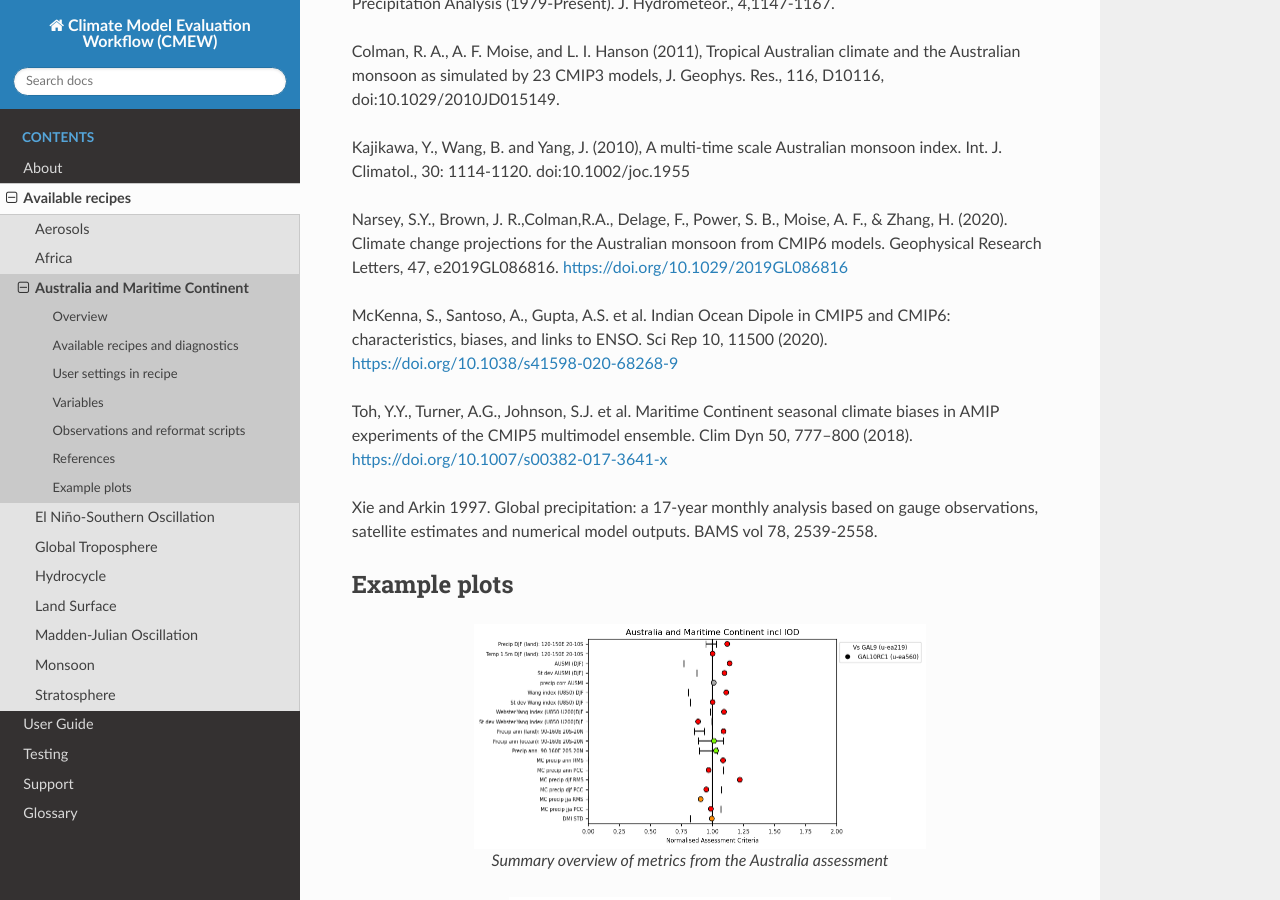
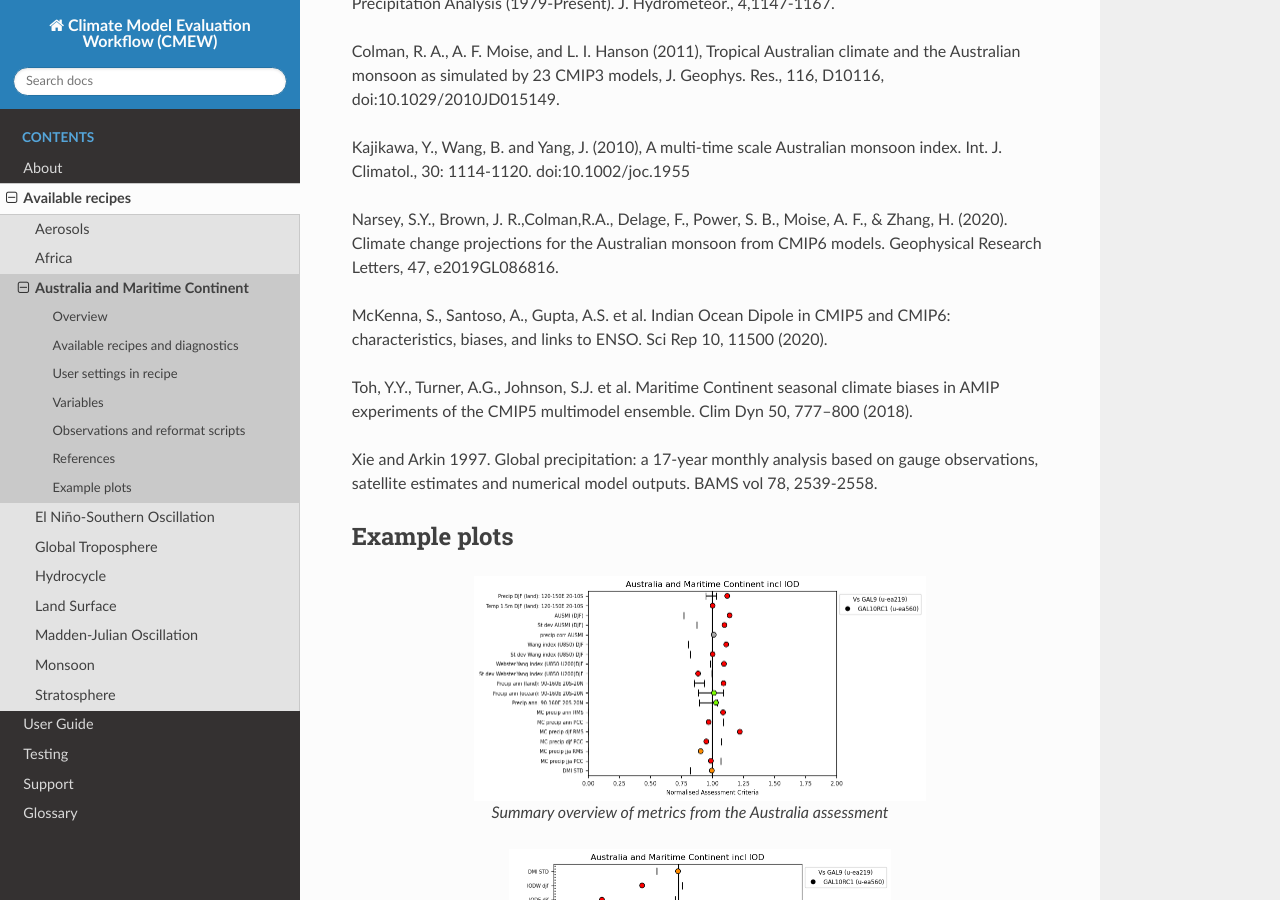
Before and after one commit to MetOffice/CMEW, a Sphinx documentation site: the page built from doc/source/areas/australia/australia.rst, in a window 1280 px wide and 900 px high, scrolled down 4282 px. Built offline with Sphinx 7.4.7 and the Read the Docs theme 3.1.0, drawn with Linux system fonts in a browser that asks for light colours; some of the changed lines change nothing that is shown.

Commit message:
#555. Removing more broken links.

```diff
--- a/doc/source/areas/australia/australia.rst
+++ b/doc/source/areas/australia/australia.rst
@@ -181,16 +181,15 @@ References
 
 Adler, R.F. et al., 2003: The Version 2 Global Precipitation Climatology Project (GPCP) Monthly Precipitation Analysis (1979-Present). J. Hydrometeor., 4,1147-1167.
 
-Colman, R. A., A. F. Moise, and L. I. Hanson (2011), Tropical Australian climate and the Australian monsoon as
-simulated by 23 CMIP3 models, J. Geophys. Res., 116, D10116, doi:10.1029/2010JD015149.
+Colman, R. A., A. F. Moise, and L. I. Hanson (2011), Tropical Australian climate and the Australian monsoon as simulated by 23 CMIP3 models, J. Geophys. Res., 116, D10116, doi:10.1029/2010JD015149.
 
 Kajikawa, Y., Wang, B. and Yang, J. (2010), A multi‐time scale Australian monsoon index. Int. J. Climatol., 30: 1114-1120. doi:10.1002/joc.1955
 
-Narsey, S.Y., Brown, J. R.,Colman,R.A., Delage, F., Power, S. B., Moise, A. F., & Zhang, H. (2020). Climate change projections for the Australian monsoon from CMIP6 models. Geophysical Research Letters, 47, e2019GL086816. https://doi.org/10.1029/2019GL086816
+Narsey, S.Y., Brown, J. R.,Colman,R.A., Delage, F., Power, S. B., Moise, A. F., & Zhang, H. (2020). Climate change projections for the Australian monsoon from CMIP6 models. Geophysical Research Letters, 47, e2019GL086816.
 
-McKenna, S., Santoso, A., Gupta, A.S. et al. Indian Ocean Dipole in CMIP5 and CMIP6: characteristics, biases, and links to ENSO. Sci Rep 10, 11500 (2020). https://doi.org/10.1038/s41598-020-68268-9
+McKenna, S., Santoso, A., Gupta, A.S. et al. Indian Ocean Dipole in CMIP5 and CMIP6: characteristics, biases, and links to ENSO. Sci Rep 10, 11500 (2020).
 
-Toh, Y.Y., Turner, A.G., Johnson, S.J. et al. Maritime Continent seasonal climate biases in AMIP experiments of the CMIP5 multimodel ensemble. Clim Dyn 50, 777–800 (2018). https://doi.org/10.1007/s00382-017-3641-x
+Toh, Y.Y., Turner, A.G., Johnson, S.J. et al. Maritime Continent seasonal climate biases in AMIP experiments of the CMIP5 multimodel ensemble. Clim Dyn 50, 777–800 (2018).
 
 Xie and Arkin 1997. Global precipitation: a 17-year monthly analysis based on gauge observations, satellite estimates and numerical model outputs. BAMS vol 78, 2539-2558.
 
```
